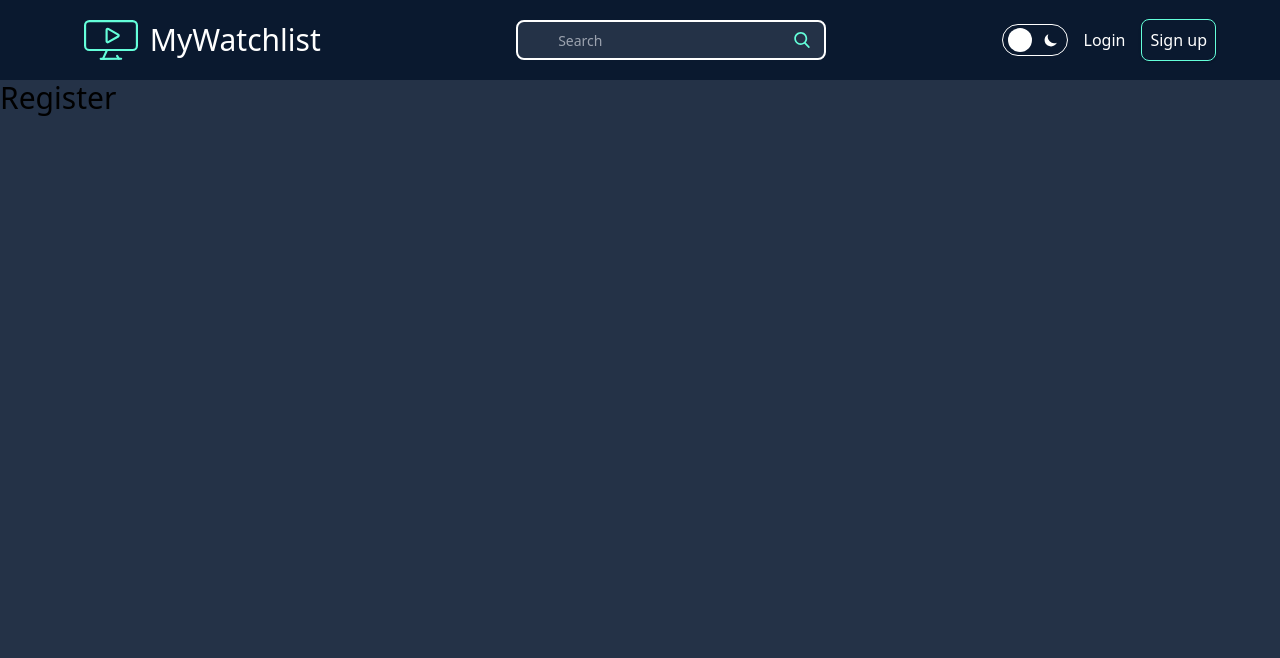
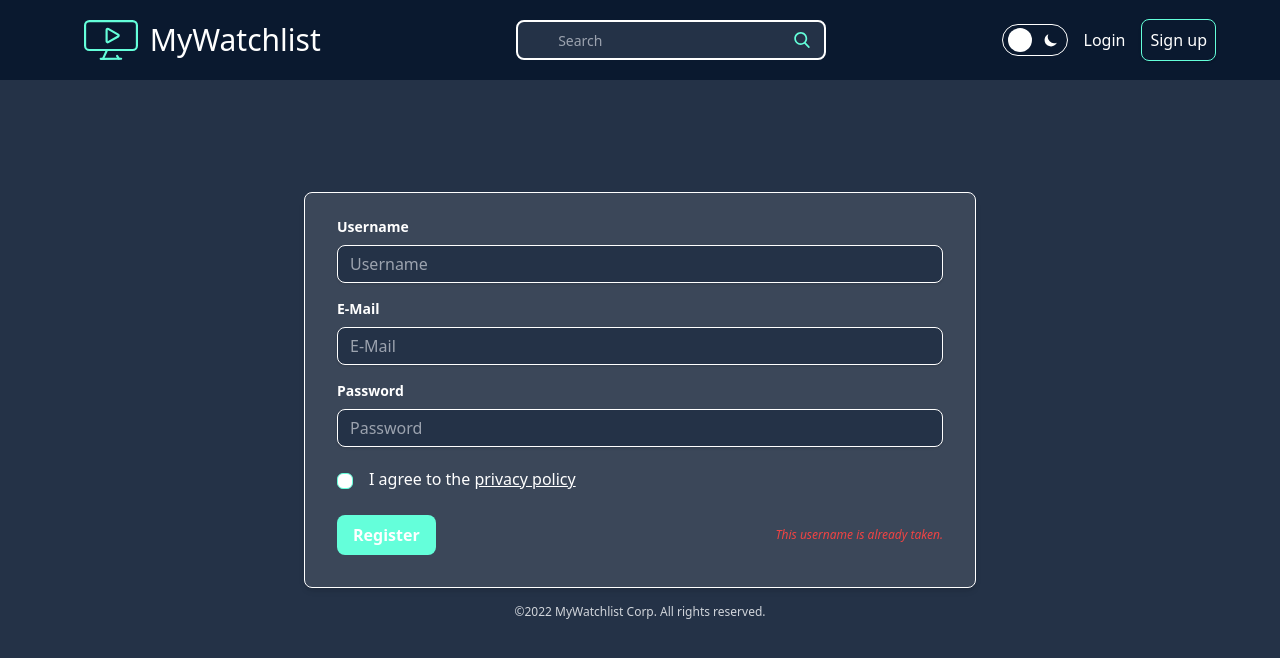
Before and after one commit to JoDi-2903/MyWatchlist, a React (Create React App) app in the folder mywatchlist-frontend/: page /register in a window 1280 px wide. Shown: the top 658 px of the page. Built offline with nearby package versions, Linux system fonts and the light colour scheme.

Commit message:
implemented Register page

```diff
--- a/mywatchlist-frontend/src/pages/LoginPage/LoginPage.tsx
+++ b/mywatchlist-frontend/src/pages/LoginPage/LoginPage.tsx
@@ -4,7 +4,7 @@ export default class LoginPage extends Component {
     render() {
         return (
             <div className="max-w-2xl mx-auto my-28">
-                <form className="bg-white_box dark:bg-dark_box shadow-md rounded-lg px-8 pt-6 pb-8 mb-4">
+                <form className="bg-white_box dark:bg-dark_box border border-black dark:border-white shadow-md rounded-lg px-8 pt-6 pb-8 mb-4">
                     <div className="mb-4">
                         <label className="block text-black dark:text-white text-sm font-bold mb-2" >
                             Username
--- a/mywatchlist-frontend/src/pages/RegisterPage/RegisterPage.tsx
+++ b/mywatchlist-frontend/src/pages/RegisterPage/RegisterPage.tsx
@@ -1,10 +1,45 @@
 import { Component } from "react";
+import { Link } from "react-router-dom";
 
 export default class RegisterPage extends Component {
-    render(){
-        return(
-            <div className="h-80">
-                <h1 className="text-3xl">Register</h1>
+    render() {
+        return (
+            <div className="max-w-2xl mx-auto my-28">
+                <form className="bg-white_box dark:bg-dark_box border border-black dark:border-white shadow-md rounded-lg px-8 pt-6 pb-8 mb-4">
+                    <div className="mb-4">
+                        <label className="block text-black dark:text-white text-sm font-bold mb-2" >
+                            Username
+                        </label>
+                        <input className="shadow appearance-none border border-black dark:border-white rounded-lg w-full py-2 px-3 text-black dark:text-white bg-white dark:bg-dark_bg leading-tight focus:outline-none focus:shadow-outline" id="username" type="text" placeholder="Username" />
+                    </div>
+                    <div className="mb-4">
+                        <label className="block text-black dark:text-white text-sm font-bold mb-2" >
+                            E-Mail
+                        </label>
+                        <input className="shadow appearance-none border border-black dark:border-white rounded-lg w-full py-2 px-3 text-black dark:text-white bg-white dark:bg-dark_bg leading-tight focus:outline-none focus:shadow-outline" id="email" type="text" placeholder="E-Mail" />
+                    </div>
+                    <div className="mb-2">
+                        <label className="block text-black dark:text-white text-sm font-bold mb-2" >
+                            Password
+                        </label>
+                        <input className="shadow appearance-none border border-black dark:border-white rounded-lg w-full py-2 px-3 text-black dark:text-white bg-white dark:bg-dark_bg mb-3 leading-tight focus:outline-none focus:shadow-outline" id="password" type="password" placeholder="Password" />
+                    </div>
+                    <div className="mb-6">
+                        <label className="flex items-center">
+                            <input className="form-check-input appearance-none h-4 w-4 border border-color_primary rounded-md bg-white checked:bg-color_primary checked:border-black dark:checked:border-white  checked: focus:outline-none transition duration-200 mt-1 align-top bg-no-repeat bg-center bg-contain float-left mr-2 cursor-pointer" type="checkbox" value="" id="flexCheckDefault"></input>
+                            <span className="ml-2 text-black dark:text-white">I agree to the <Link to="/privacy" className="hover:text-color_primary"><span className="underline">privacy policy</span></Link></span>
+                        </label>
+                    </div>
+                    <div className="flex items-center justify-between">
+                        <button className="bg-color_primary hover:bg-color_secondary-200 text-white font-bold py-2 px-4 rounded-lg focus:outline-none focus:shadow-outline" type="button">
+                            Register
+                        </button>
+                        <p className="text-red-500 text-xs italic">This username is already taken.</p>
+                    </div>
+                </form>
+                <p className="text-center text-gray-500 dark:text-gray-300 text-xs">
+                    &copy;2022 MyWatchlist Corp. All rights reserved.
+                </p>
             </div>
         )
     }
```
